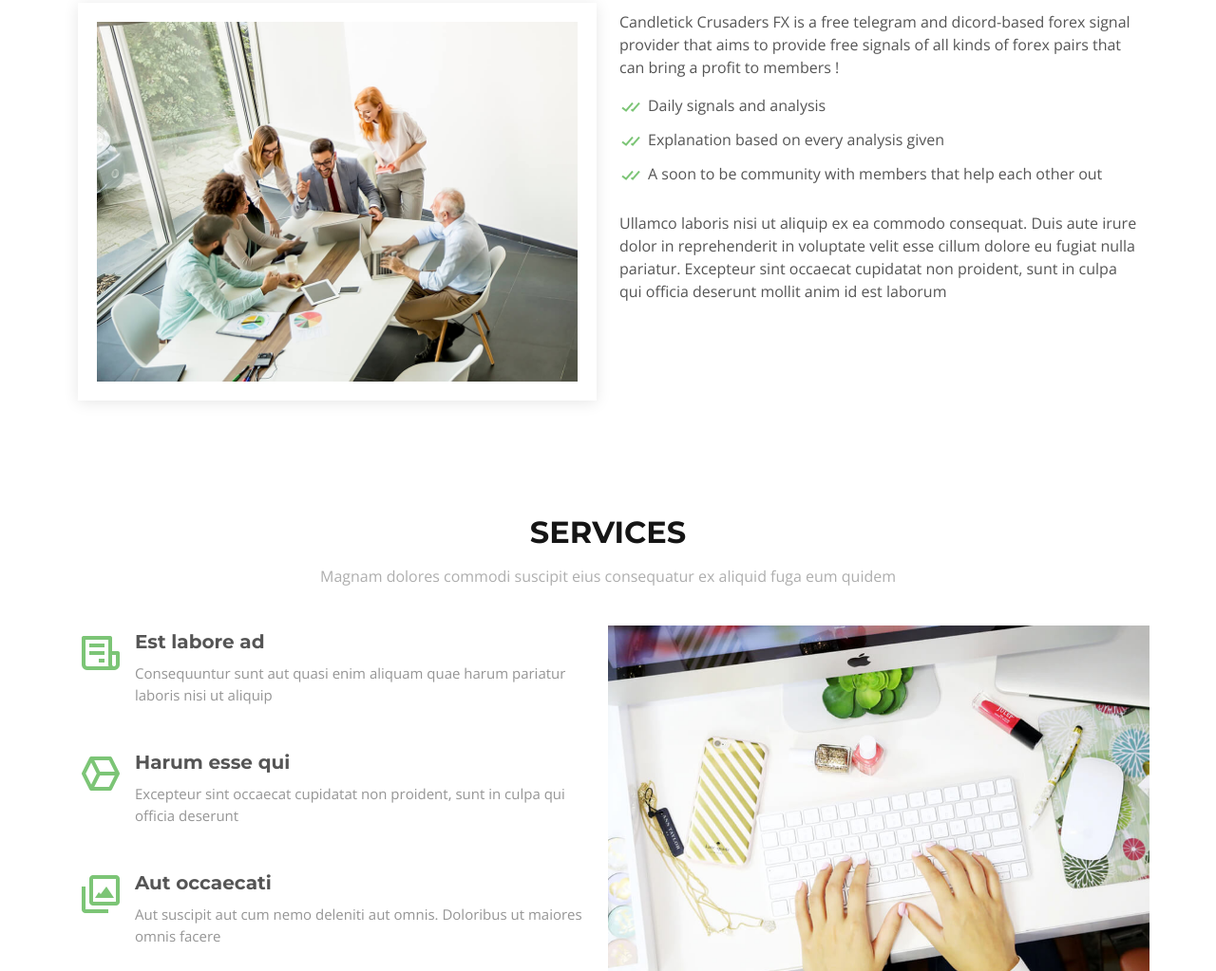
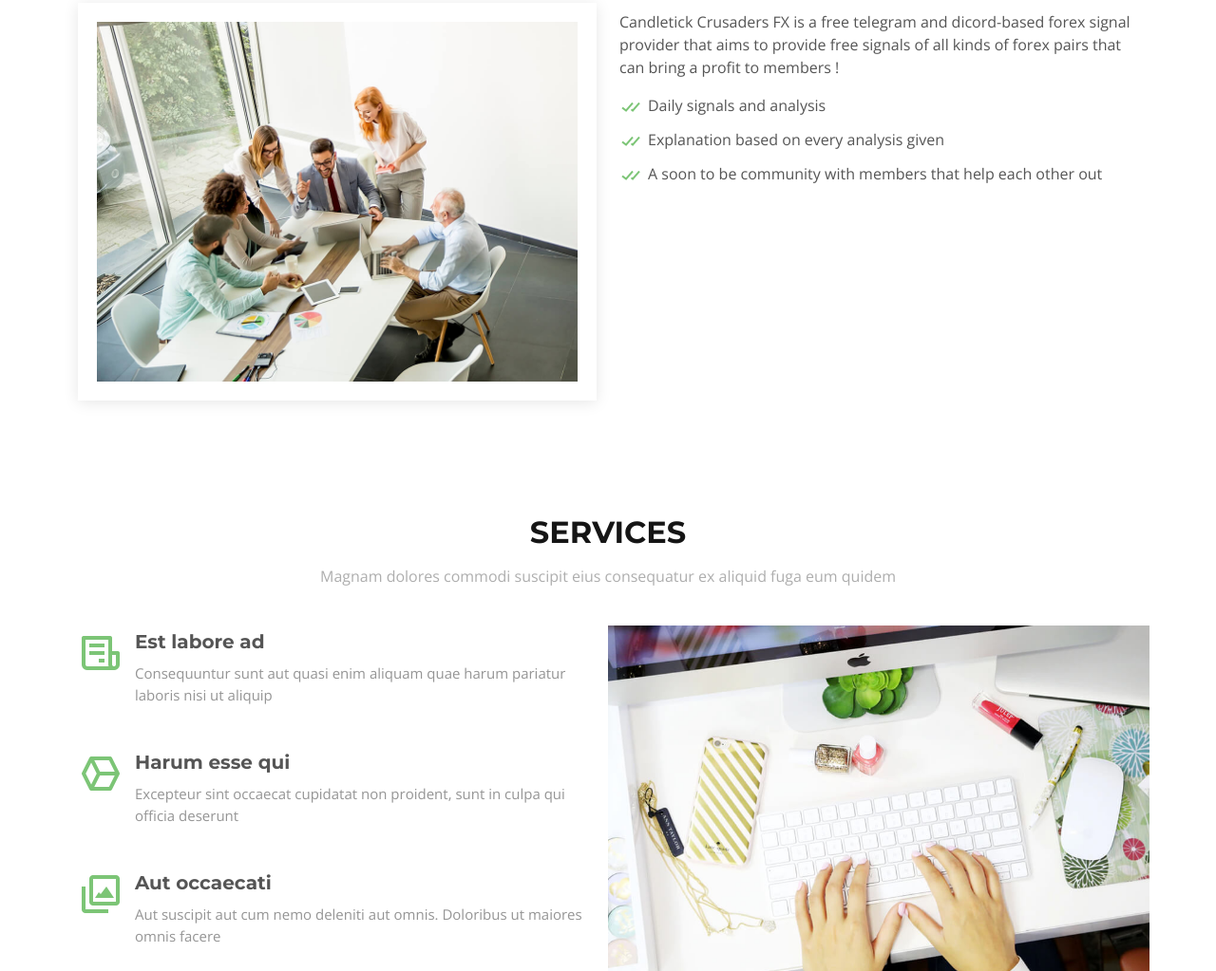
Before and after one commit to fardinlikescrypto/candlestickcrusadersfx, a plain HTML site: page index.html in a window 1280 px wide. Shown: the part 1040-2063 px from the top of the page at 95% size. Drawn offline with nearby package versions, Linux system fonts and the light colour scheme.

Commit message:
commit #2

```diff
--- a/index.html
+++ b/index.html
@@ -112,9 +112,7 @@
                 <li><i class="bx bx-check-double"></i> A soon to be community with members that help each other out </li>
               </ul>
               <p>
-                Ullamco laboris nisi ut aliquip ex ea commodo consequat. Duis aute irure dolor in reprehenderit in voluptate
-                velit esse cillum dolore eu fugiat nulla pariatur. Excepteur sint occaecat cupidatat non proident, sunt in
-                culpa qui officia deserunt mollit anim id est laborum
+
               </p>
             </div>
           </div>
```
